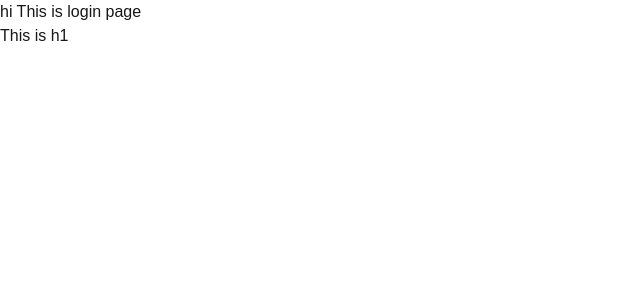
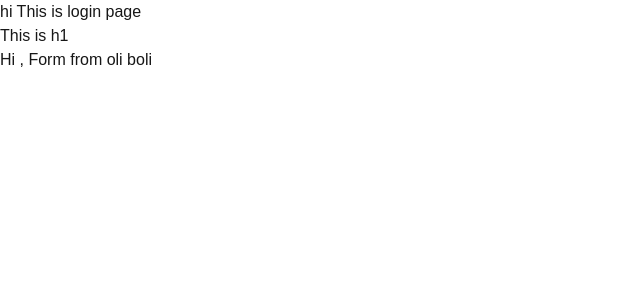
Before and after one commit to oliullah05/github-branch-practise, a Next.js app: page /login in a window 1280 px wide. Shown: the top 300 px of the page, without its empty margins (0-640 px from the left). Built offline with nearby package versions, Linux system fonts and the light colour scheme.

Commit message:
again do form

```diff
--- a/src/app/login/page.tsx
+++ b/src/app/login/page.tsx
@@ -6,6 +6,7 @@ const page = () => {
 
             <form >
                 <h1>This is h1 </h1>
+                <h2>Hi , Form from oli boli</h2>
             </form>
 
         </>
```
